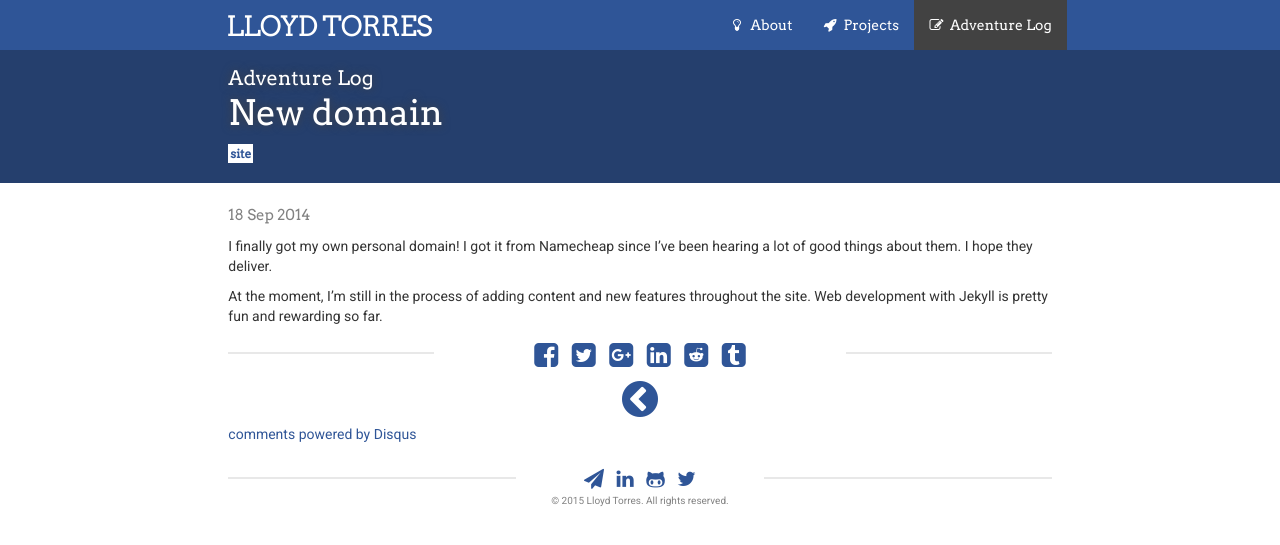
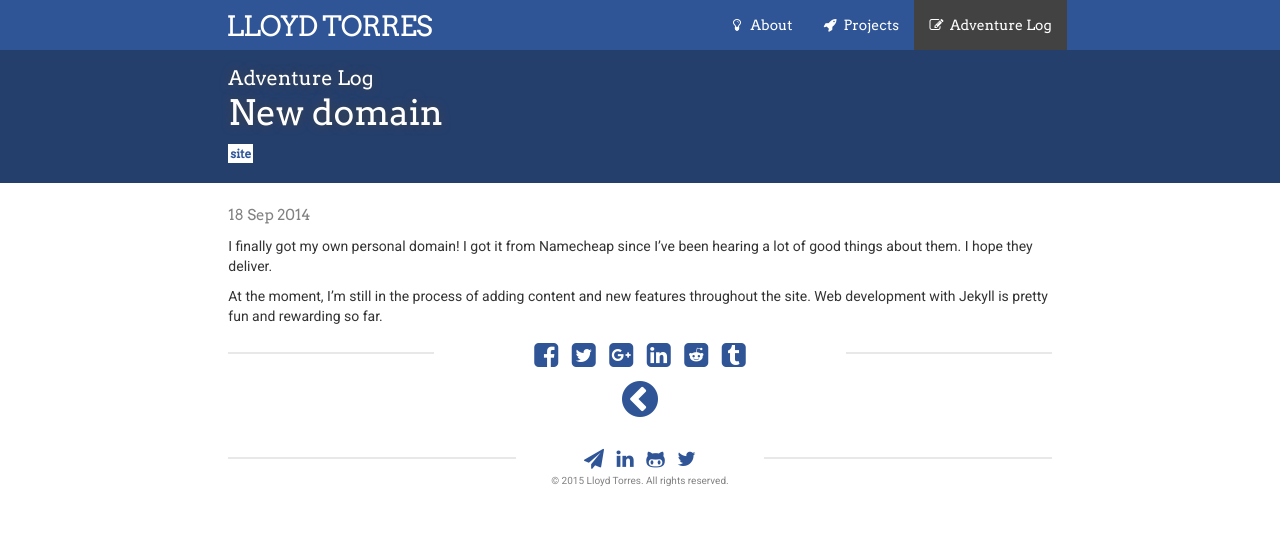
Before and after one commit to lloydtorres/lloydtorres.github.io, a Jekyll site: the page built from _posts/2014-09-18-new-domain.md, in a window 1280 px wide. Shown: the top 545 px of the page. Built offline with Jekyll 4.4.1, drawn with Linux system fonts in a browser that asks for light colours; nearby versions of some CDN libraries; comment, search, counter and statistics services are not loaded.

Commit message:
Update code for Masonry, Disqus and Google Analytics

```diff
--- a/_includes/comments.html
+++ b/_includes/comments.html
@@ -10,5 +10,4 @@
         (document.getElementsByTagName('head')[0] || document.getElementsByTagName('body')[0]).appendChild(dsq);
     })();
 </script>
-<noscript>Please enable JavaScript to view the <a href="http://disqus.com/?ref_noscript">comments powered by Disqus.</a></noscript>
-<a href="http://disqus.com" class="dsq-brlink">comments powered by <span class="logo-disqus">Disqus</span></a>
+<noscript>Please enable JavaScript to view the <a href="https://disqus.com/?ref_noscript" rel="nofollow">comments powered by Disqus.</a></noscript>
--- a/_includes/google_analytics.html
+++ b/_includes/google_analytics.html
@@ -5,7 +5,6 @@
   })(window,document,'script','//www.google-analytics.com/analytics.js','ga');
 
   ga('create', 'UA-54939027-1', 'auto');
-  ga('require', 'displayfeatures');
   ga('send', 'pageview');
 
 </script>
```
Also changed, not shown: other parts of _includes/comments.html (+2 -2 lines), masonry.pkgd.min.js. Lines whose indentation alone changed are shown as unchanged.
